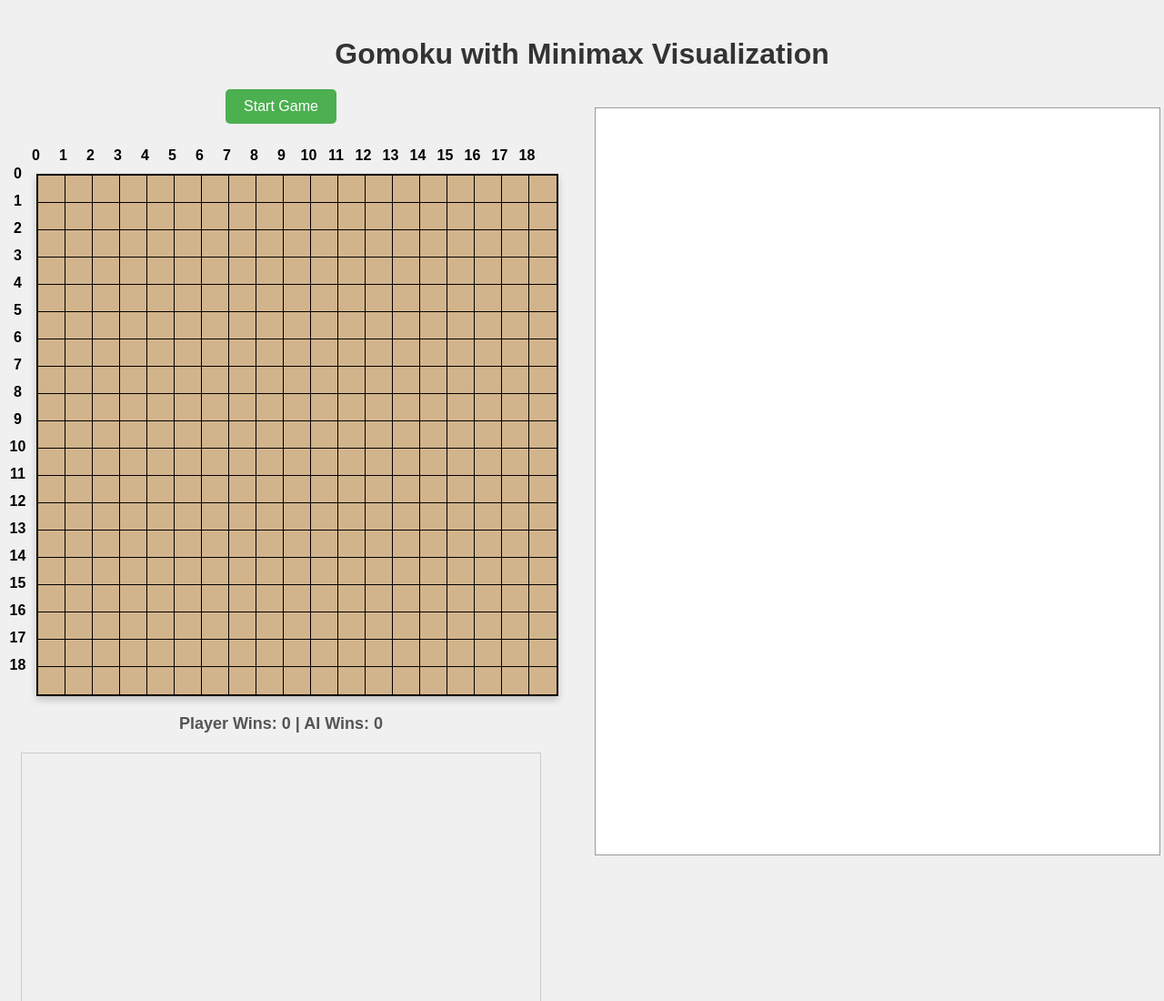
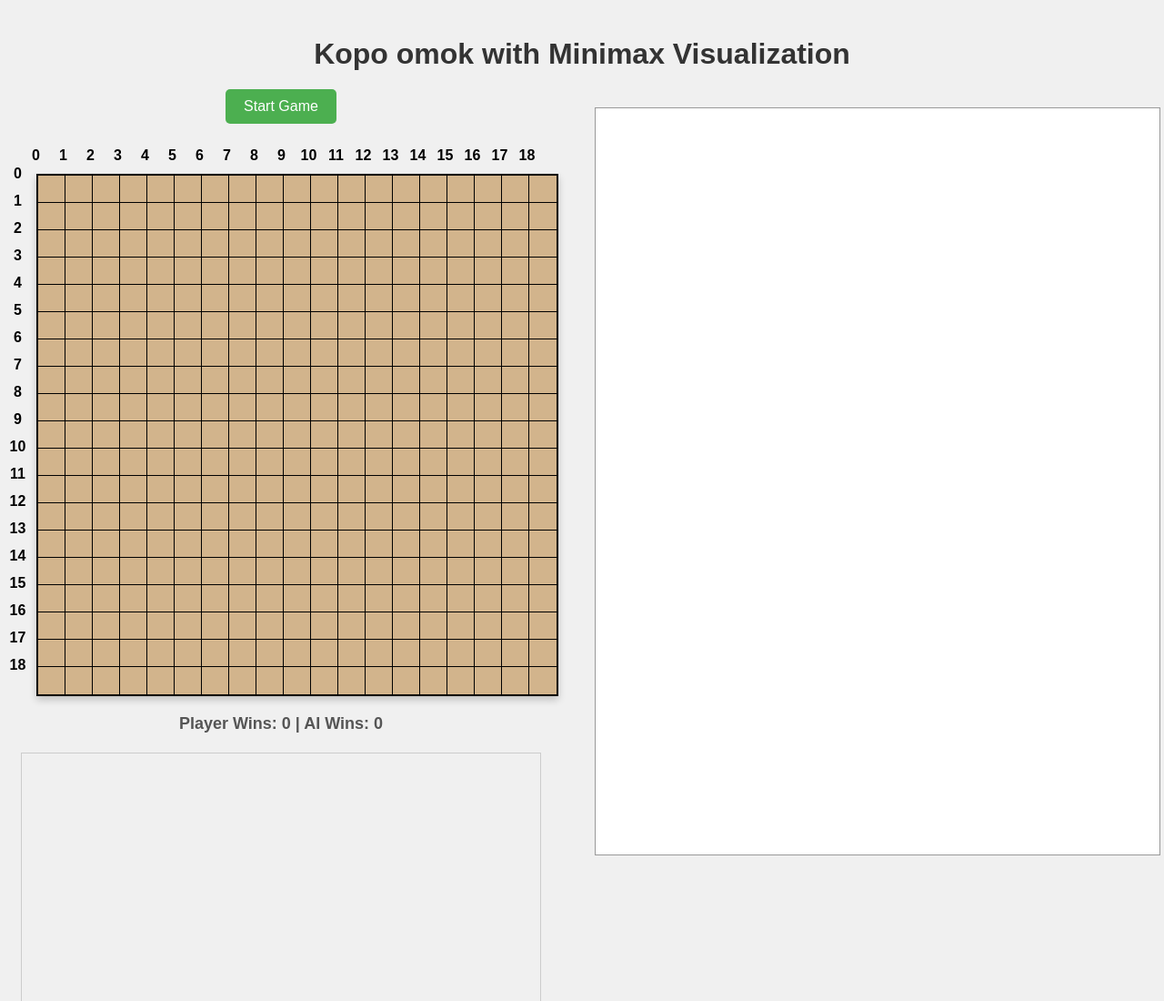
Before and after one commit to wonyongHwang/kopoomok, a plain HTML site: page index.html in a window 1280 px wide. Shown: the top 1100 px of the page at 91% size. Drawn offline with Linux system fonts and the light colour scheme.

Commit message:
rename title

```diff
--- a/index.html
+++ b/index.html
@@ -3,7 +3,7 @@
 <head>
     <meta charset="UTF-8">
     <meta name="viewport" content="width=device-width, initial-scale=1.0">
-    <title>Gomoku</title>
+    <title>kopo omok</title>
     <style>
         body {
             font-family: sans-serif;
@@ -270,7 +270,7 @@
     </style>
 </head>
 <body>
-    <h1>Gomoku with Minimax Visualization</h1>
+    <h1>Kopo omok with Minimax Visualization</h1>
     <div id="game-container">
         <div id="main-game">
             <div id="game-controls">
```
